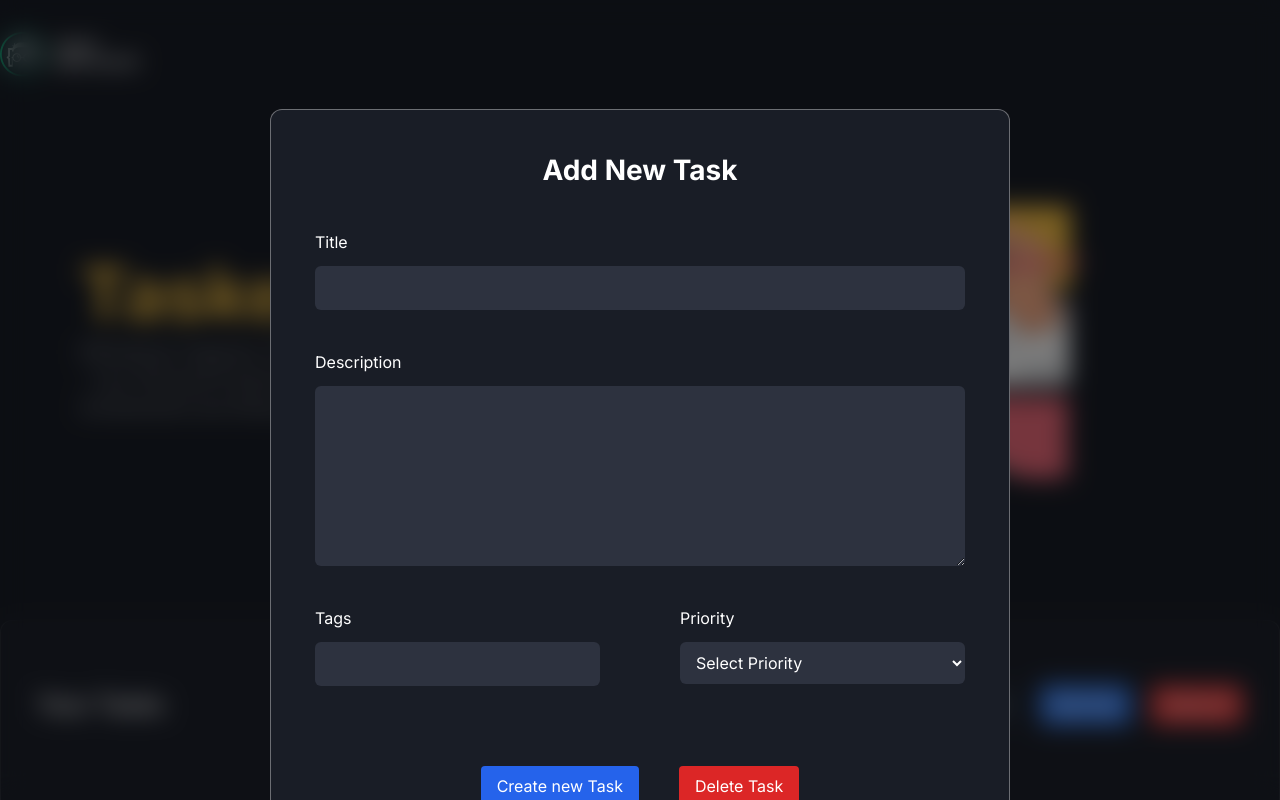
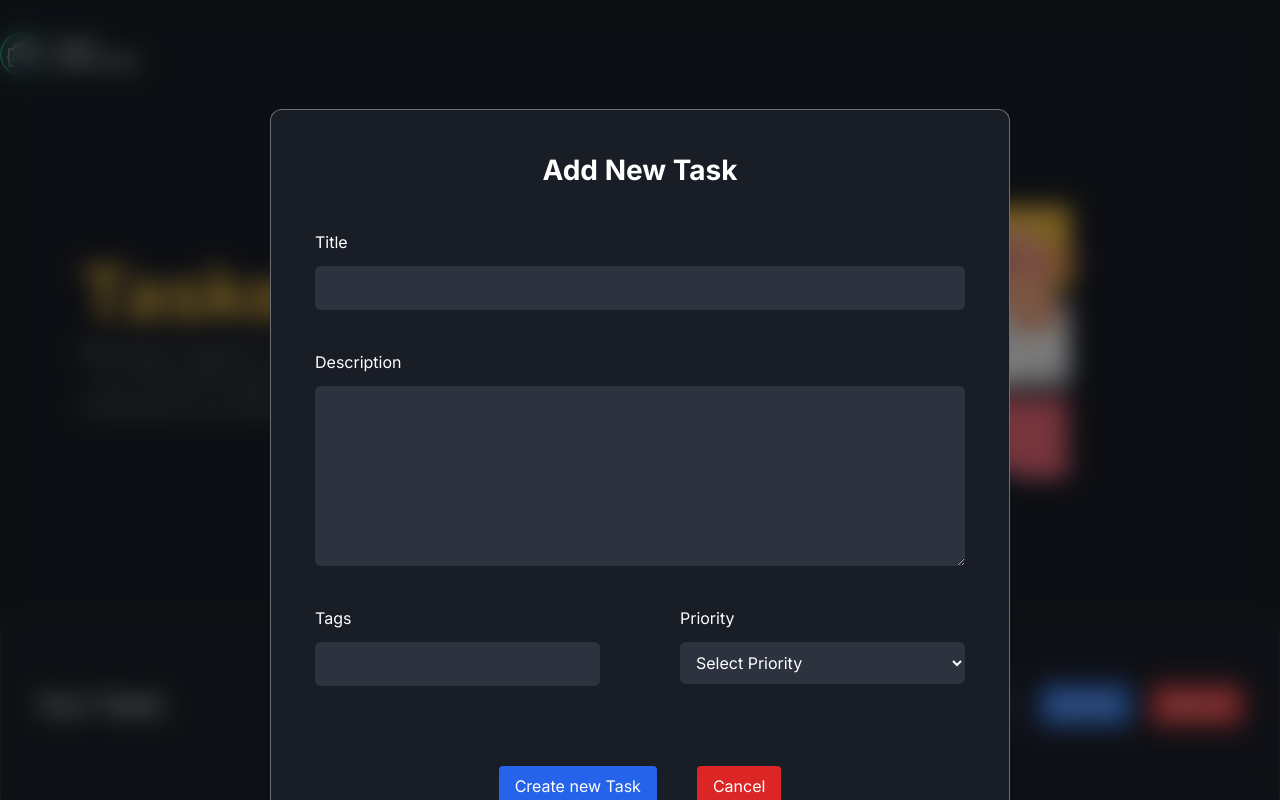
Before and after one commit to Emam-Bokhari/-Improved-Tasker, a React (Vite) app: page / in a window 1280 px wide. Both pictures are taken after typing "Sample" into the empty fields and a click on the button "Add Task". Shown: the top 800 px of the page. Built offline with nearby package versions, Linux system fonts and the light colour scheme.

Commit message:
AddTaskMoadl component implement cancel functionality

```diff
--- a/src/Task/AddTaskModal.jsx
+++ b/src/Task/AddTaskModal.jsx
@@ -1,6 +1,6 @@
 import { Fragment } from "react"
 
-const AddTaskModal = () => {
+const AddTaskModal = ({onCancelAddTaskModal}) => {
     return (
         <Fragment >
 
@@ -85,10 +85,11 @@ const AddTaskModal = () => {
                     </button>
 
                     <button
+                    onClick={onCancelAddTaskModal}
                         type="submit"
                         className="rounded bg-red-600 px-4 py-2 text-white transition-all hover:opacity-80"
                     >
-                        Delete Task
+                        Cancel
                     </button>
 
 
--- a/src/Task/TaskBoard.jsx
+++ b/src/Task/TaskBoard.jsx
@@ -13,7 +13,7 @@ const TaskBoard = () => {
     return (
         <Fragment>
 
-            {showAddTaskModal && <AddTaskModal />}
+            {showAddTaskModal && <AddTaskModal onCancelAddTaskModal={()=>setShowAddTaskModal(false)} />}
             <section className="mb-20" id="tasks">
 
                 <div className="container">
```
Also changed, not shown: .eslintrc.cjs.
